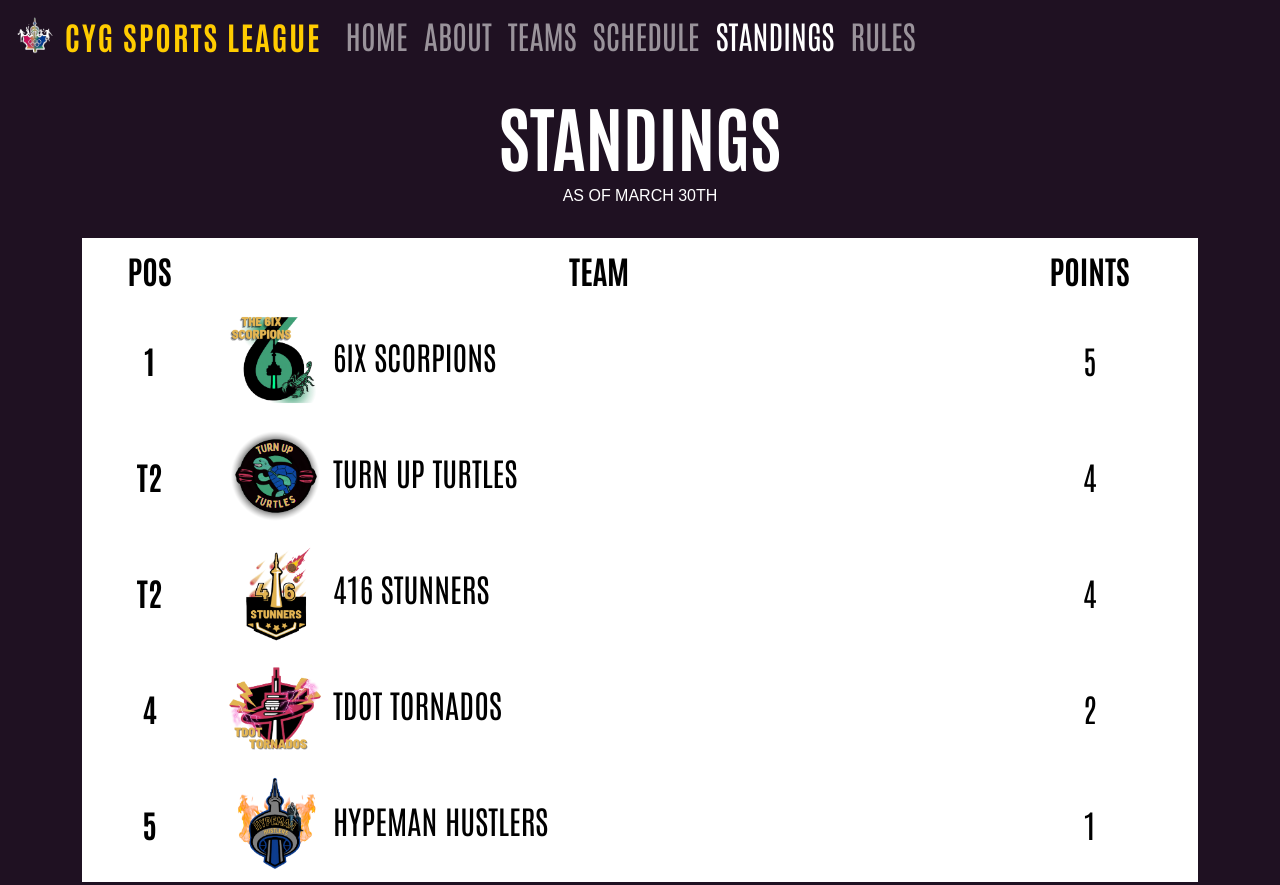
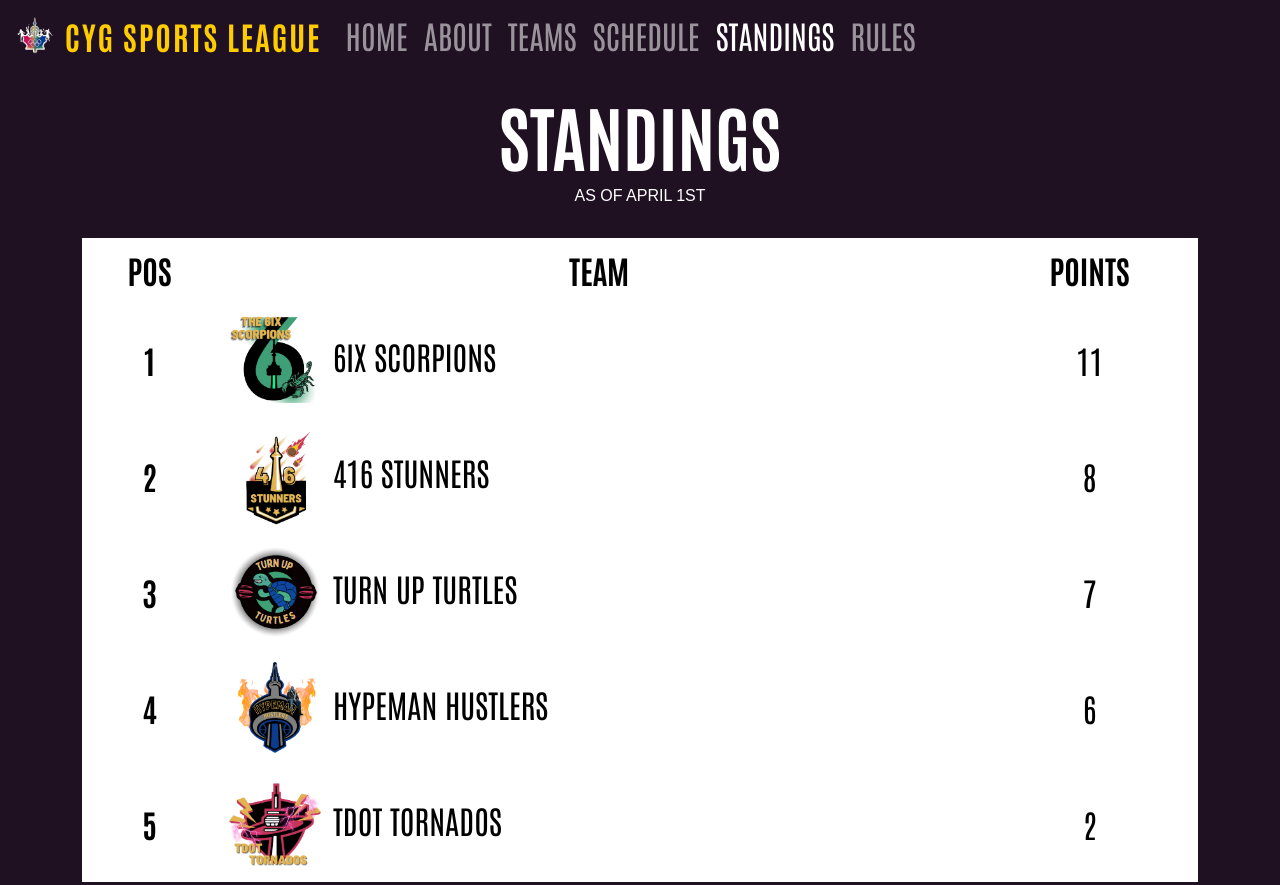
Before and after one commit to ShukanS/ShukanS.github.io, a plain HTML site: page html/standings.html in a window 1280 px wide. Shown: the top 885 px of the page. Drawn offline with nearby package versions, Linux system fonts and the light colour scheme; a web font is replaced by a local one.

Commit message:
standings update april 1st

```diff
--- a/html/standings.html
+++ b/html/standings.html
@@ -54,7 +54,7 @@
         </div>
         <div class="row text-center mb-4">
             <div class="col">
-                <h4>As of March 30th</h4>
+                <h4>As of April 1st</h4>
             </div>
         </div>
         <div class="row mb-5">
@@ -73,35 +73,35 @@
                             <td><span id="teamlogos">
                                     <img src="/img/teamlogos/scorpions.png" alt="scorpions logo">
                                 </span> 6ix Scorpions</td>
-                            <td class="text-center">5</td>
+                            <td class="text-center">11</td>
+                        </tr>
+                        <tr id="stunners">
+                            <th class="text-center" scope="row">2</th>
+                            <td><span id="teamlogos">
+                                    <img src="/img/teamlogos/stunners.png" alt="stunners logo">
+                                </span>416 Stunners</td>
+                            <td class="text-center">8</td>
                         </tr>
                         <tr id="turtles">
-                            <th class="text-center" scope="row">T2</th>
+                            <th class="text-center" scope="row">3</th>
                             <td><span id="teamlogos">
                                     <img src="/img/teamlogos/turtles.png" alt="turtles logo">
                                 </span>Turn Up Turtles</td>
-                            <td class="text-center">4</td>
+                            <td class="text-center">7</td>
                         </tr>
-                        <tr id="stunners">
-                            <th class="text-center" scope="row">T2</th>
+                        <tr id="hustlers">
+                            <th class="text-center" scope="row">4</th>
                             <td><span id="teamlogos">
-                                    <img src="/img/teamlogos/stunners.png" alt="stunners logo">
-                                </span>416 Stunners</td>
-                            <td class="text-center">4</td>
+                                    <img src="/img/teamlogos/hustlers.png" alt="hustlers logo">
+                                </span>Hypeman Hustlers</td>
+                            <td class="text-center">6</td>
                         </tr>
                         <tr id="tornados">
-                            <th class="text-center" scope="row">4</th>
+                            <th class="text-center" scope="row">5</th>
                             <td><span id="teamlogos">
                                     <img src="/img/teamlogos/tornados.png" alt="tornados logo">
                                 </span>Tdot Tornados</td>
                             <td class="text-center">2</td>
-                        </tr>
-                        <tr id="hustlers">
-                            <th class="text-center" scope="row">5</th>
-                            <td><span id="teamlogos">
-                                    <img src="/img/teamlogos/hustlers.png" alt="hustlers logo">
-                                </span>Hypeman Hustlers</td>
-                            <td class="text-center">1</td>
                         </tr>
                     </tbody>
                 </table>
```
